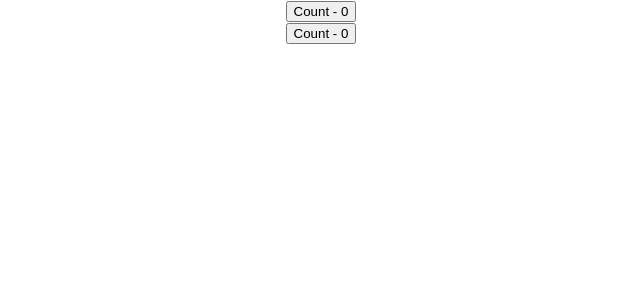
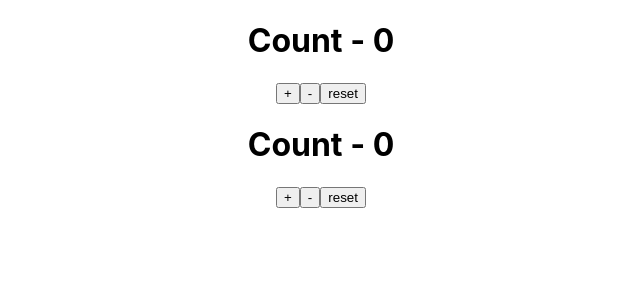
Before and after one commit to EufranioDiogo/react-learning, a React (Create React App) app: page / in a window 1280 px wide. Shown: the top 300 px of the page, without its empty margins (319-959 px from the left). Built offline with nearby package versions, Linux system fonts and the light colour scheme.

Commit message:
chore: Lesson 32

```diff
--- a/src/App.js
+++ b/src/App.js
@@ -4,8 +4,8 @@ import Posts from "./Learning Redux/Posts";
 import TitleModifier from "./Learning Hooks/Lesson 7/TitleModifier";
 import HookMouse from "./Learning Hooks/Lesson 9/HookMouse";
 import HiderButton from "./Learning Hooks/Lesson 10/HiderButton";
-import DataFetching from "./Learning Hooks/Lesson 31/DocTitleOne";
-import DataFetching1 from "./Learning Hooks/Lesson 31/DocTitleTwo";
+import DataFetching from "./Learning Hooks/Lesson 32/CounterOne";
+import DataFetching1 from "./Learning Hooks/Lesson 32/CounterTwo";
 
 const initialState = {
   counter1: 0,
--- /dev/null
+++ b/src/Learning Hooks/Lesson 32/CounterOne.js
@@ -0,0 +1,22 @@
+import React, { useState } from "react";
+import useCounter from "./Hooks/useCounter";
+
+function CounterOne() {
+  const [
+    counter,
+    handleIncrementClick,
+    handleDecrementClick,
+    handleResetClick,
+  ] = useCounter(0);
+
+  return (
+    <div>
+      <h1>Count - {counter}</h1>
+      <button onClick={handleIncrementClick}>+</button>
+      <button onClick={handleDecrementClick}>-</button>
+      <button onClick={handleResetClick}>reset</button>
+    </div>
+  );
+}
+
+export default CounterOne;
--- /dev/null
+++ b/src/Learning Hooks/Lesson 32/CounterTwo.js
@@ -0,0 +1,23 @@
+import React, { useState } from "react";
+import useCounter from "./Hooks/useCounter";
+import useDocumentTitle from "./Hooks/useCounter";
+
+function CounterTwo() {
+  const [
+    counter,
+    handleIncrementClick,
+    handleDecrementClick,
+    handleResetClick,
+  ] = useCounter(0, 5);
+
+  return (
+    <div>
+      <h1>Count - {counter}</h1>
+      <button onClick={handleIncrementClick}>+</button>
+      <button onClick={handleDecrementClick}>-</button>
+      <button onClick={handleResetClick}>reset</button>
+    </div>
+  );
+}
+
+export default CounterTwo;
--- /dev/null
+++ b/src/Learning Hooks/Lesson 32/Hooks/useCounter.js
@@ -0,0 +1,24 @@
+import React, { useEffect, useState } from "react";
+
+function useCounter(initialCounterValue = 0, value = 1) {
+  const [counter, setCounter] = useState(initialCounterValue);
+
+  const handleIncrementClick = () => {
+    setCounter(counter + value);
+  };
+  const handleDecrementClick = () => {
+    setCounter(counter + value);
+  };
+  const handleResetClick = () => {
+    setCounter(initialCounterValue);
+  };
+
+  return [
+    counter,
+    handleIncrementClick,
+    handleDecrementClick,
+    handleResetClick,
+  ];
+}
+
+export default useCounter;
```
